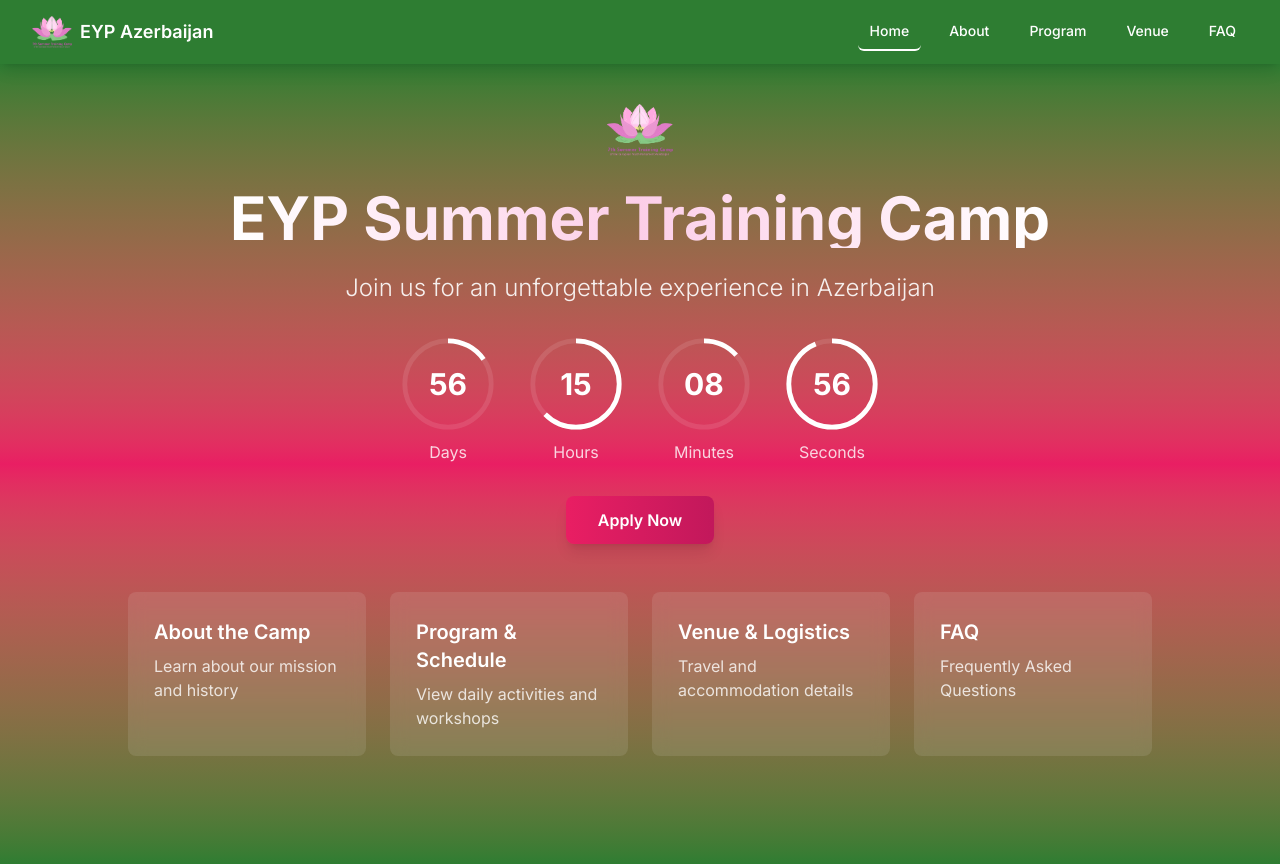
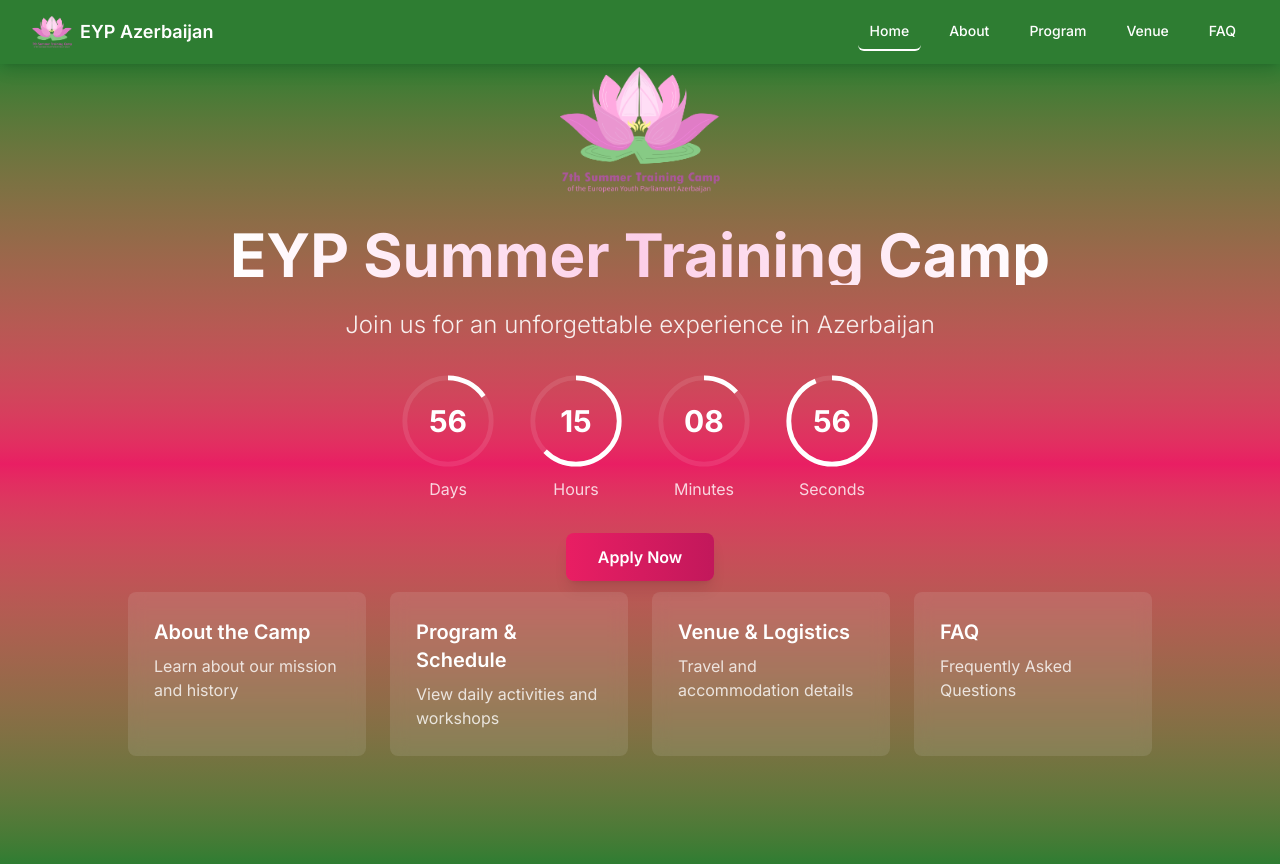
Before and after one commit to Ph4ntomByte/Summer_Training_Camp, a Next.js app: page / in a window 1280 px wide. Built offline with nearby package versions, Linux system fonts and the light colour scheme.

Commit message:
fix: Home page logo and text shift on initial load #18

```diff
--- a/src/app/page.tsx
+++ b/src/app/page.tsx
@@ -8,14 +8,44 @@
       {/* Hero Section */}
       <section className="relative h-[60vh] pt-10">
         <div className="relative z-10 flex flex-col items-center justify-center h-full text-white text-center px-4">
-          <div className="relative w-48 h-48 md:w-64 md:h-64 mb-8">
+          <div className="mb-8">
+
+            {/* Mobile */}
+            <div className="block sm:hidden">
               <Image
                 src="/images/lotus-logo.png"
                 alt="EYP Logo"
-              fill
+                width={115}
+                height={115}
                 className="object-contain"
                 priority
               />
+            </div>
+
+            {/* Tablet */}
+            <div className="hidden sm:block md:hidden">
+              <Image
+                src="/images/lotus-logo.png"
+                alt="EYP Logo"
+                width={140}
+                height={140}
+                className="object-contain"
+                priority
+              />
+            </div>
+
+            {/* Desktop */}
+            <div className="hidden md:block">
+              <Image
+                src="/images/lotus-logo.png"
+                alt="EYP Logo"
+                width={160}
+                height={160}
+                className="object-contain"
+                priority
+              />
+            </div>
+
         </div>
           <h1 className="text-5xl md:text-6xl font-bold mb-6 bg-gradient-to-r from-white via-pink-200 to-white bg-clip-text text-transparent">
             EYP Summer Training Camp
```
Lines whose indentation alone changed are shown as unchanged.
